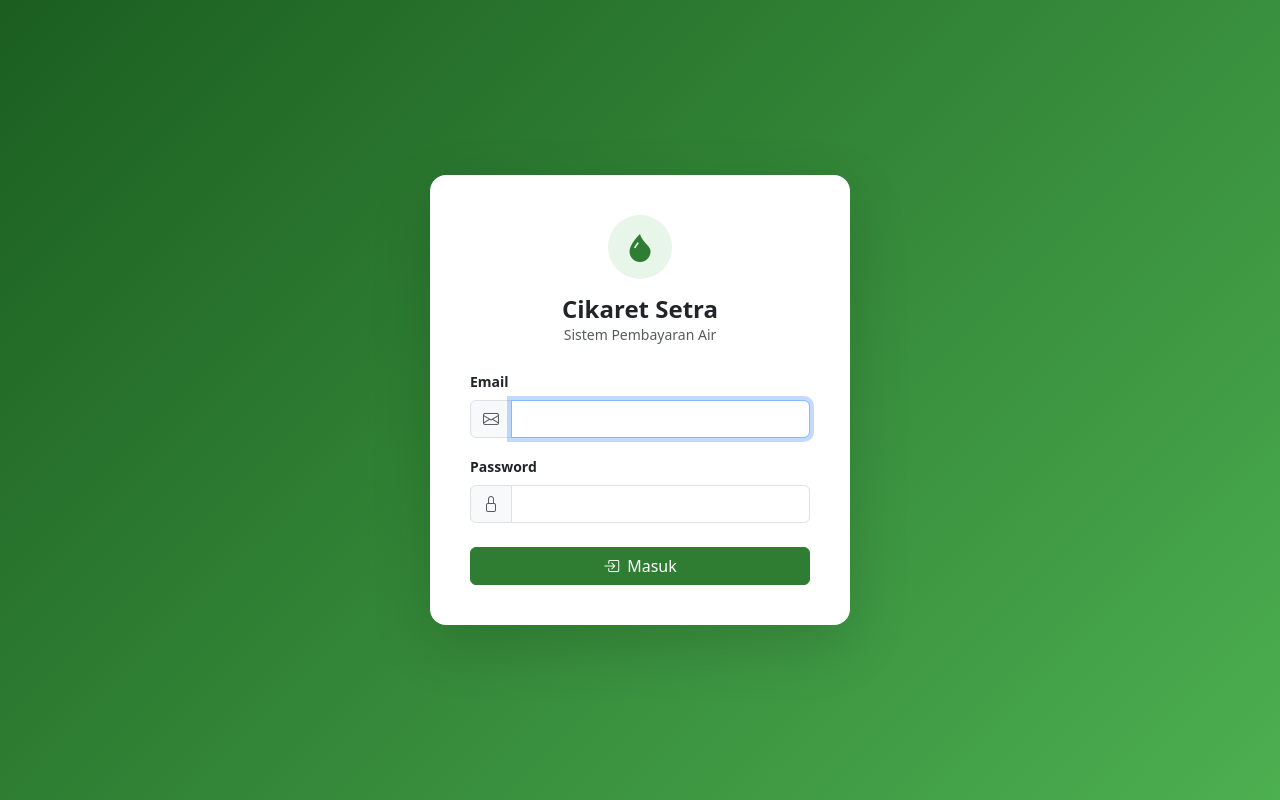
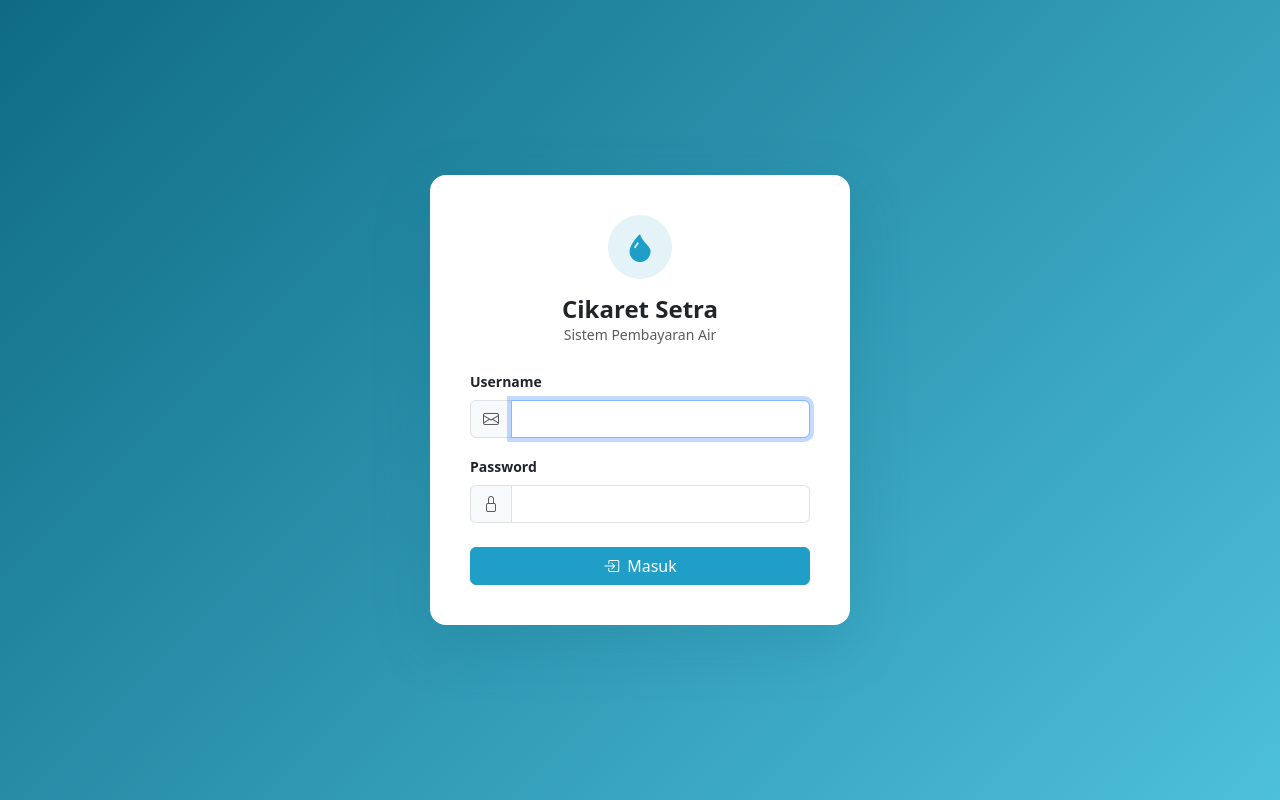
Before and after one commit to IwonGunawan/react-js-web, a React (Vite) app: page /login in a window 1280 px wide. Built offline with nearby package versions, Linux system fonts and the light colour scheme; no server answers.

Commit message:
refactor: change colour thema apps

```diff
--- a/src/components/ui/Pagination.tsx
+++ b/src/components/ui/Pagination.tsx
@@ -45,7 +45,7 @@ export default function Pagination({ page, totalPages, onChange }: Props) {
                       page === p
                         ? {
                             background: "var(--cs-primary)",
-                            borderColor: "var(--css-primary)",
+                            borderColor: "var(--cs-primary)",
                           }
                         : {}
                     }
--- a/src/index.css
+++ b/src/index.css
@@ -2,14 +2,45 @@
 @import "bootstrap-icons/font/bootstrap-icons.css";
 
 /* ── CSS Variables ─────────────────────────────── */
+/* Palette mirrors react-native-mobile/src/theme.ts */
 :root {
-  --cs-primary: #2e7d32;
-  --cs-primary-dark: #1b5e20;
-  --cs-primary-light: #4caf50;
-  --cs-accent: #81c784;
-  --cs-sidebar-bg: #1b5e20;
+  /* Brand */
+  --cs-primary: #1f9ec7;
+  --cs-primary-dark: #0f6b85;
+  --cs-primary-light: #4dc0db;
+  --cs-accent: #a9e4f4;
+
+  /* Surfaces */
+  --cs-bg: #f3fbff;
+  --cs-card: #ffffff;
+  --cs-border: #d8edf6;
+
+  /* Sidebar (uses primary-dark like the mobile brand) */
+  --cs-sidebar-bg: #0f6b85;
   --cs-sidebar-width: 260px;
   --cs-navbar-height: 60px;
+
+  /* Text */
+  --cs-text-primary: #163b4a;
+  --cs-text-secondary: #5f7d8a;
+
+  /* Semantic status — matches mobile theme.ts */
+  --cs-success: #2aa7b8;
+  --cs-warning: #e65100;
+  --cs-danger: #c62828;
+  --cs-info: #1f78d1;
+
+  /* Tinted backgrounds for soft badges / icon chips */
+  --cs-primary-soft: rgba(31, 158, 199, 0.12);
+  --cs-success-soft: rgba(42, 167, 184, 0.12);
+  --cs-warning-soft: rgba(230, 81, 0, 0.12);
+  --cs-danger-soft: rgba(198, 40, 40, 0.12);
+  --cs-info-soft: rgba(31, 120, 209, 0.12);
+  --cs-neutral-soft: #f3f5f7;
+
+  /* Shadows (tinted with brand color) */
+  --cs-shadow-card: rgba(15, 107, 133, 0.08);
+  --cs-shadow-modal: rgba(15, 107, 133, 0.2);
 }
 
 /* ── Sidebar ───────────────────────────────────── */
@@ -82,13 +113,13 @@
 .main-wrapper {
   margin-left: var(--cs-sidebar-width);
   min-height: 100vh;
-  background: #f5f5f5;
+  background: var(--cs-bg);
 }
 
 .main-navbar {
   height: var(--cs-navbar-height);
-  background: #fff;
-  border-bottom: 1px solid #e0e0e0;
+  background: var(--cs-card);
+  border-bottom: 1px solid var(--cs-border);
   display: flex;
   align-items: center;
   padding: 0 1.5rem;
@@ -103,15 +134,15 @@
 
 /* ── Cards ─────────────────────────────────────── */
 .stat-card {
-  background: #fff;
+  background: var(--cs-card);
   border-radius: 12px;
   padding: 1.25rem;
-  border: 1px solid #e8e8e8;
+  border: 1px solid var(--cs-border);
   transition: box-shadow 0.2s;
 }
 
 .stat-card:hover {
-  box-shadow: 0 4px 16px rgba(0, 0, 0, 0.08);
+  box-shadow: 0 4px 16px var(--cs-shadow-card);
 }
 
 .stat-icon {
@@ -143,7 +174,7 @@
   padding: 2.5rem;
   width: 100%;
   max-width: 420px;
-  box-shadow: 0 20px 60px rgba(0, 0, 0, 0.15);
+  box-shadow: 0 20px 60px var(--cs-shadow-modal);
 }
 
 /* ── Buttons ───────────────────────────────────── */
@@ -152,7 +183,8 @@
   border-color: var(--cs-primary) !important;
 }
 
-.btn-primary:hover {
+.btn-primary:hover,
+.btn-primary:focus {
   background-color: var(--cs-primary-dark) !important;
   border-color: var(--cs-primary-dark) !important;
 }
@@ -162,25 +194,27 @@
   font-size: 0.8rem;
   text-transform: uppercase;
   letter-spacing: 0.5px;
-  color: #666;
+  color: var(--cs-text-secondary);
   font-weight: 600;
   border-top: none;
 }
 
 /* ── Badge ─────────────────────────────────────── */
+/* Aligned with mobile STATUS_MAP: success=primary brand,
+   warning=unpaid, danger=kurang, info=lebih */
 .badge-status-lunas {
-  background: #e8f5e9;
-  color: #2e7d32;
+  background: var(--cs-success-soft);
+  color: var(--cs-success);
 }
 .badge-status-belum {
-  background: #fff3e0;
-  color: #e65100;
+  background: var(--cs-warning-soft);
+  color: var(--cs-warning);
 }
 .badge-status-kurang {
-  background: #fce4ec;
-  color: #c62828;
+  background: var(--cs-danger-soft);
+  color: var(--cs-danger);
 }
 .badge-status-lebih {
-  background: #e3f2fd;
-  color: #1565c0;
+  background: var(--cs-info-soft);
+  color: var(--cs-info);
 }
--- a/src/pages/auth/LoginPage.tsx
+++ b/src/pages/auth/LoginPage.tsx
@@ -39,7 +39,7 @@ export default function LoginPage() {
         <div className="text-center mb-4">
           <div
             className="d-inline-flex align-items-center justify-content-center rounded-circle mb-3"
-            style={{ width: 64, height: 64, background: "#e8f5e9" }}
+            style={{ width: 64, height: 64, background: "var(--cs-primary-soft)" }}
           >
             <i
               className="bi bi-droplet-fill fs-3"
@@ -61,13 +61,13 @@ export default function LoginPage() {
         {/* Form */}
         <form onSubmit={handleSubmit}>
           <div className="mb-3">
-            <label className="form-label small fw-semibold">Email</label>
+            <label className="form-label small fw-semibold">Username</label>
             <div className="input-group">
               <span className="input-group-text">
                 <i className="bi bi-envelope text-muted" />
               </span>
               <input
-                type="email"
+                type="text"
                 className="form-control"
                 value={email}
                 onChange={(e) => setEmail(e.target.value)}
--- a/src/pages/dashboard/ArrearsModal.tsx
+++ b/src/pages/dashboard/ArrearsModal.tsx
@@ -64,20 +64,20 @@ export default function ArrearsModal({
                           fontSize: "0.75rem",
                           background:
                             index === 0
-                              ? "#fce4ec"
+                              ? "var(--cs-danger-soft)"
                               : index === 1
-                                ? "#fff3e0"
+                                ? "var(--cs-warning-soft)"
                                 : index === 2
-                                  ? "#e8f5e9"
-                                  : "#f5f5f5",
+                                  ? "var(--cs-primary-soft)"
+                                  : "var(--cs-neutral-soft)",
                           color:
                             index === 0
-                              ? "#c62828"
+                              ? "var(--cs-danger)"
                               : index === 1
-                                ? "#e65100"
+                                ? "var(--cs-warning)"
                                 : index === 2
-                                  ? "#2e7d32"
-                                  : "#666",
+                                  ? "var(--cs-primary)"
+                                  : "var(--cs-text-secondary)",
                         }}
                       >
                         {index + 1}
--- a/src/pages/dashboard/DashboardPage.tsx
+++ b/src/pages/dashboard/DashboardPage.tsx
@@ -21,22 +21,22 @@ export default function DashboardPage() {
           label: "Pemasukan Bulan Ini",
           value: formatRupiah(summary.incomeThisMonth),
           icon: "bi-cash-stack",
-          bgColor: "#e8f5e9",
+          bgColor: "var(--cs-primary-soft)",
           iconColor: "var(--cs-primary)",
         },
         {
           label: "Sudah Lunas",
           value: summary.paidCount.toString(),
           icon: "bi-check-circle",
-          bgColor: "#e3f2fd",
-          iconColor: "#1565c0",
+          bgColor: "var(--cs-info-soft)",
+          iconColor: "var(--cs-info)",
         },
         {
           label: "Belum Bayar",
           value: summary.unpaidCount.toString(),
           icon: "bi-exclamation-circle",
-          bgColor: "#fff3e0",
-          iconColor: "#e65100",
+          bgColor: "var(--cs-warning-soft)",
+          iconColor: "var(--cs-warning)",
         },
         {
           label: "Total Tunggakan Teratas",
@@ -47,8 +47,8 @@ export default function DashboardPage() {
                 )
               : "Rp.0",
           icon: "bi-clock-history",
-          bgColor: "#fce4ec",
-          iconColor: "#c62828",
+          bgColor: "var(--cs-danger-soft)",
+          iconColor: "var(--cs-danger)",
         },
       ]
     : [];
@@ -139,8 +139,8 @@ export default function DashboardPage() {
                             width: 22,
                             height: 22,
                             fontSize: "0.7rem",
-                            background: index === 0 ? "#fce4ec" : "#f5f5f5",
-                            color: index === 0 ? "#c62828" : "#666",
+                            background: index === 0 ? "var(--cs-danger-soft)" : "var(--cs-neutral-soft)",
+                            color: index === 0 ? "var(--cs-danger)" : "var(--cs-text-secondary)",
                             flexShrink: 0,
                           }}
                         >
--- a/src/pages/payments/PaymentModal.tsx
+++ b/src/pages/payments/PaymentModal.tsx
@@ -316,7 +316,7 @@ function ReceiptStep({
       {/* Icon status */}
       <div
         className="d-inline-flex align-items-center justify-content-center rounded-circle mb-3"
-        style={{ width: 64, height: 64, background: "#e8f5e9" }}
+        style={{ width: 64, height: 64, background: "var(--cs-primary-soft)" }}
       >
         <i
           className="bi bi-check-lg fs-3"
@@ -333,7 +333,7 @@ function ReceiptStep({
         style={{
           fontFamily: "monospace",
           fontSize: "0.82rem",
-          background: "#fafafa",
+          background: "var(--cs-neutral-soft)",
         }}
       >
         <p className="text-center fw-bold mb-1">STRUK PEMBAYARAN AIR</p>
--- a/src/pages/users/UserPage.tsx
+++ b/src/pages/users/UserPage.tsx
@@ -73,9 +73,14 @@ export default function UsersPage() {
                           style={{
                             width: 32,
                             height: 32,
-                            background: u.level === "0" ? "#e8f5e9" : "#e3f2fd",
+                            background:
+                              u.level === "0"
+                                ? "var(--cs-primary-soft)"
+                                : "var(--cs-info-soft)",
                             color:
-                              u.level === "0" ? "var(--cs-primary)" : "#1565c0",
+                              u.level === "0"
+                                ? "var(--cs-primary)"
+                                : "var(--cs-info)",
                             fontSize: "0.8rem",
                             fontWeight: 700,
                           }}
```
